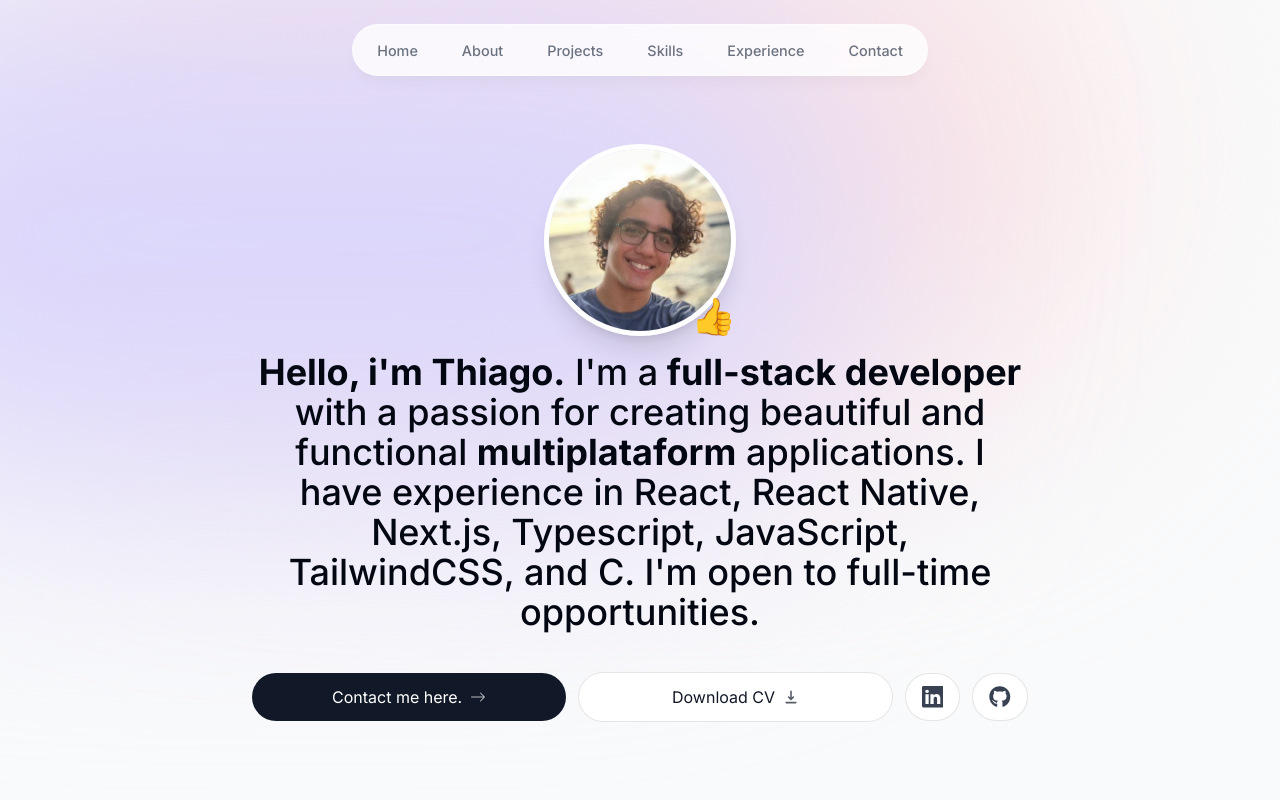
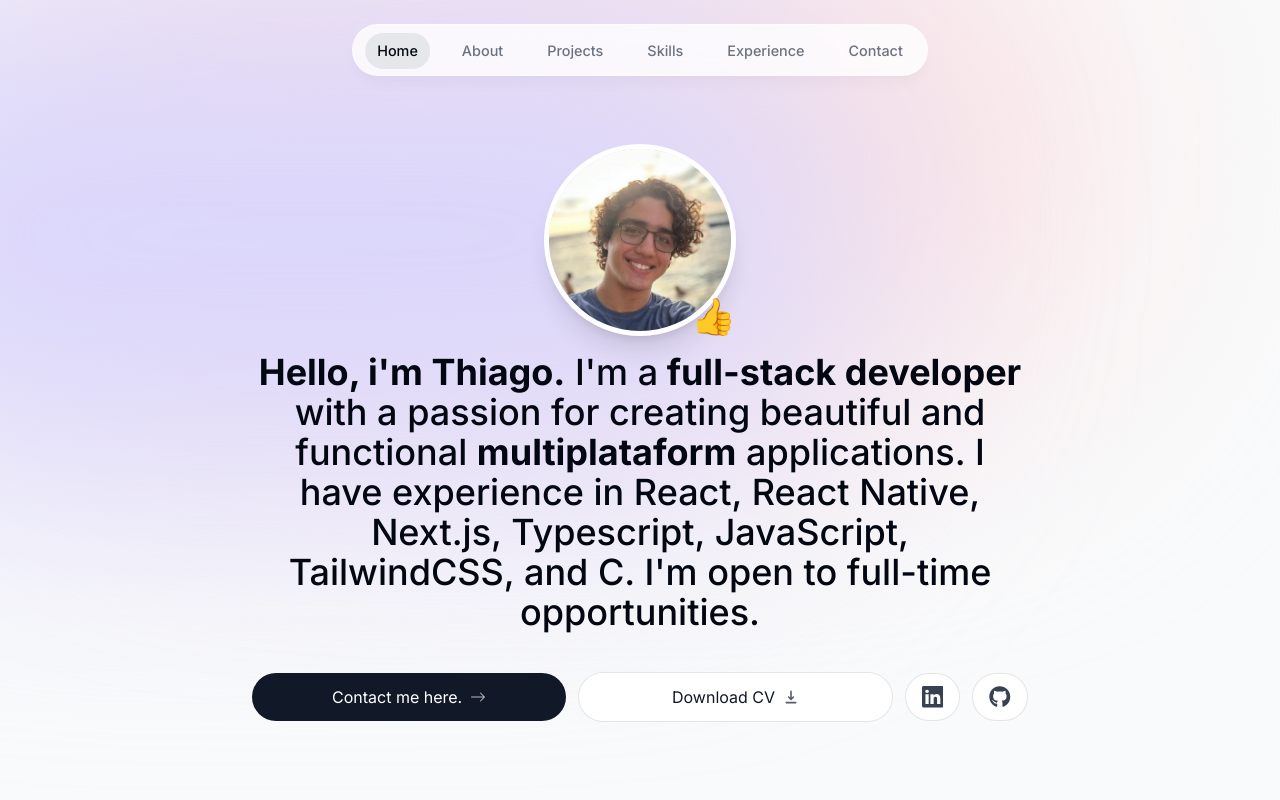
Before and after one commit to ThiagoQSS/Portfolio, a Next.js app: page / in a window 1280 px wide. Shown: the top 800 px of the page. Built offline with nearby package versions, Linux system fonts and the light colour scheme.

Commit message:
feat: dynamic tailwind styles with clsx and animated header context

```diff
--- a/app/layout.tsx
+++ b/app/layout.tsx
@@ -1,6 +1,7 @@
 import Header from "@/components/header";
 import "./globals.css";
 import { Inter } from "next/font/google";
+import ActiveSectionContextProvider from "@/context/active-section-context";
 
 const inter = Inter({ subsets: ["latin"] });
 
@@ -17,12 +18,16 @@
   children: React.ReactNode;
 }) {
   return (
-    <html lang="en">
-      <body className={`${inter.className} bg-gray-50 text-gray-950 relative pt-28 sm:pt-36`}>
+    <html lang="en" className="!scroll-smooth">
+      <body
+        className={`${inter.className} bg-gray-50 text-gray-950 relative pt-28 sm:pt-36`}
+      >
         <div className="bg-[#fbe2e3] absolute top-[-6rem] -z-10 right-[11rem] h-[31.25rem] w-[31.25rem] rounded-full blur-[8rem] sm:w-[68.75rem]"></div>
         <div className="bg-[#dbd7fb] absolute top-[-1rem] -z-10 left-[-35rem] h-[31.25rem] w-[50rem] rounded-full blur-[8rem] sm:w-[68.75rem] md:left-[-33rem] lg:left-[-28rem] xl:left-[-15rem] 2xl:left-[-5rem]"></div>
-        <Header />
-        {children}
+        <ActiveSectionContextProvider>
+          <Header />
+          {children}
+        </ActiveSectionContextProvider>
       </body>
     </html>
   );
--- a/components/about.tsx
+++ b/components/about.tsx
@@ -4,11 +4,13 @@
 import { motion } from "framer-motion";
 
 export default function About() {
+
   return (
-    <motion.section className="mb-28 max-w-[45rem] text-center leading-8 sm:mb-20"
+    <motion.section className="mb-28 max-w-[45rem] text-center leading-8 sm:mb-20 scroll-mt-28"
     initial={{ opacity: 0, y: 100 }}
     animate={{ opacity: 1, y: 0 }}
     transition={{ delay: 0.175 }}
+    id="about"
     >
       <SectionHeading>About me</SectionHeading>
       <p className="mb-3">
--- a/components/header.tsx
+++ b/components/header.tsx
@@ -1,11 +1,16 @@
 "use client";
 
-import React from "react";
+import React, { useContext, useState } from "react";
 import { motion } from "framer-motion";
 import { links } from "@/lib/data";
 import Link from "next/link";
+import clsx from "clsx";
+import { ActiveSectionContext, useActiveSectionContext } from "@/context/active-section-context";
 
 export default function Header() {
+
+  const { activeSection, setActiveSection } = useActiveSectionContext();
+
   return (
     <header className="z-[999] relative">
       <motion.div
@@ -19,16 +24,33 @@
           {links.map((link) => (
             <motion.li
               key={link.hash}
-              className="h-3/4 flex items-center justify-center"
+              className="h-3/4 flex items-center justify-center relative"
               initial={{ opacity: 0, y: -50 }}
               animate={{ opacity: 1, y: 0 }}
             >
               <Link
                 href={link.hash}
-                className="flex w-full items-center justify-center px-3 py-2 hover:text-gray-950 transition"
+                className={clsx(
+                  "flex w-full items-center justify-center px-3 py-2 hover:text-gray-950 transition",
+                  {
+                    "text-gray-950": activeSection === link.name,
+                  }
+                )}
+                onClick={() => setActiveSection(link.name)}
               >
                 {link.name}
               </Link>
+              {link.name === activeSection && (
+                <motion.span
+                  className={"bg-gray-200 rounded-full absolute inset-0 -z-10"}
+                  layoutId="activeSection"
+                  transition={{
+                    type: "spring",
+                    stiffness: 380,
+                    damping: 30,
+                  }}
+                />
+              )}
             </motion.li>
           ))}
         </ul>
--- a/components/intro.tsx
+++ b/components/intro.tsx
@@ -11,7 +11,7 @@
 export default function Intro() {
   return (
     //if everything belongs to the same semantic meaning, wrap them in a section
-    <section className="mb-28 max-w-[50rem] text-center sm:mb-0">
+    <section id="home" className="mb-28 max-w-[50rem] text-center sm:mb-0 scroll-mt-24">
       <div className="flex items-center justify-center">
         <div className="relative">
           <motion.div
--- a/components/projects.tsx
+++ b/components/projects.tsx
@@ -5,7 +5,7 @@
 
 export default function Projects() {
   return (
-    <section>
+    <section id="projects" className="scroll-mt-28">
       <SectionHeading>My Projects</SectionHeading>
       <div>
         {projectsData.map((project, index) => (
--- /dev/null
+++ b/context/active-section-context.tsx
@@ -0,0 +1,43 @@
+"use client";
+import React, { createContext, useContext, useState } from "react";
+import { links } from "@/lib/data";
+
+type SectionName = (typeof links)[number]["name"];
+
+type ActiveSectionProviderProps = {
+  children: React.ReactNode;
+};
+
+type ActiveSectionContextType = {
+  activeSection: SectionName;
+  setActiveSection: React.Dispatch<React.SetStateAction<SectionName>>
+};
+
+export const ActiveSectionContext = createContext<ActiveSectionContextType | null>(null);
+
+export default function ActiveSectionContextProvider({
+  children,
+}: ActiveSectionProviderProps) {
+  const [activeSection, setActiveSection] = useState<SectionName>("Home");
+
+  return (
+    <ActiveSectionContext.Provider
+      value={{
+        activeSection,
+        setActiveSection,
+      }}
+    >
+      {children}
+    </ActiveSectionContext.Provider>
+  );
+}
+
+export function useActiveSectionContext() {
+  const context = useContext(ActiveSectionContext);
+  if (context === null) {
+    throw new Error(
+      "useActiveSectionContext must be used within an ActiveSectionContextProvider"
+    );
+  }
+  return context;
+}
--- a/package.json
+++ b/package.json
@@ -12,6 +12,7 @@
     "@types/node": "22.15.12",
     "@types/react": "19.1.3",
     "@types/react-dom": "19.1.3",
+    "clsx": "^2.1.1",
     "eslint": "9.26.0",
     "eslint-config-next": "15.3.1",
     "framer-motion": "^12.10.5",
@@ -19,6 +20,7 @@
     "react": "19.1.0",
     "react-dom": "19.1.0",
     "react-icons": "^5.5.0",
+    "react-intersection-observer": "^9.16.0",
     "typescript": "5.8.3"
   },
   "devDependencies": {
```
Also changed, not shown: 1 other file (tests, documents, lock files or other folders).
